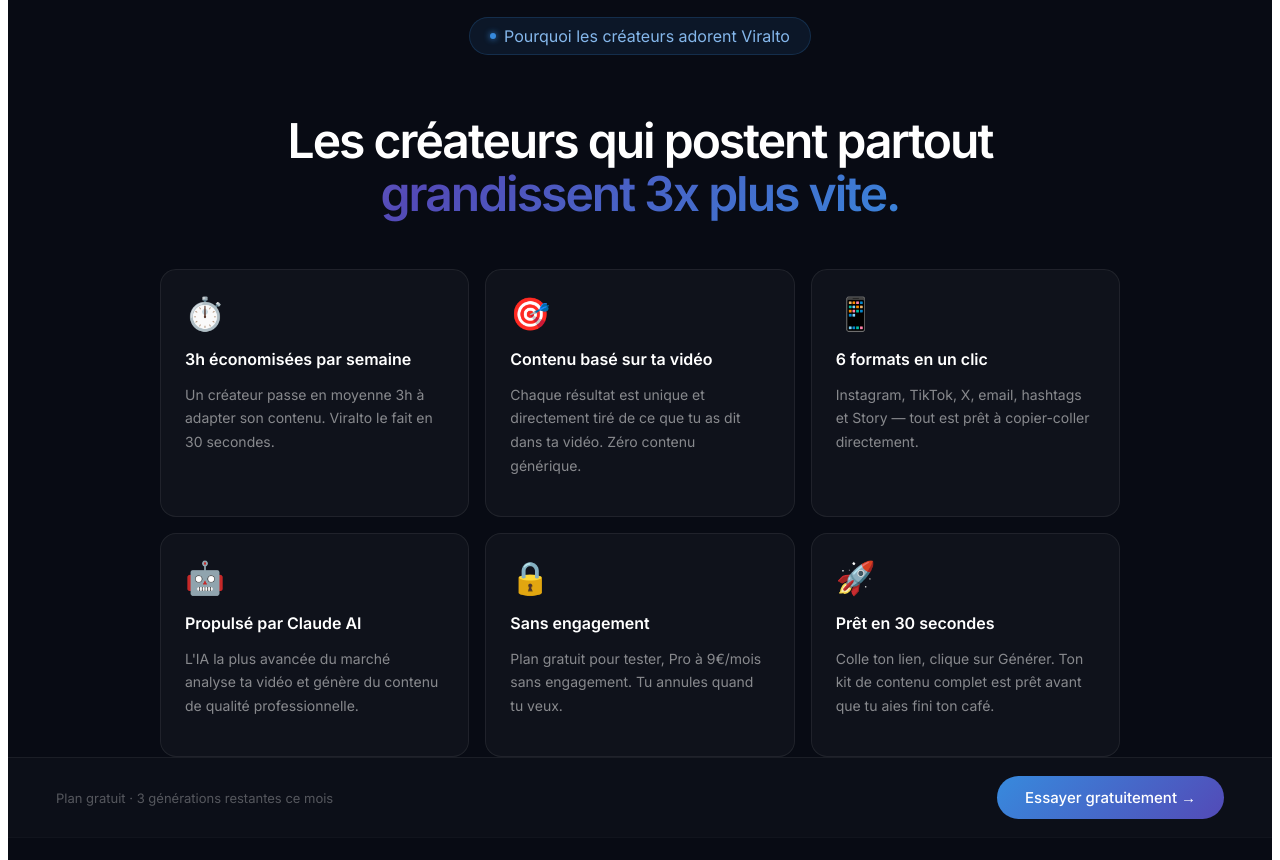
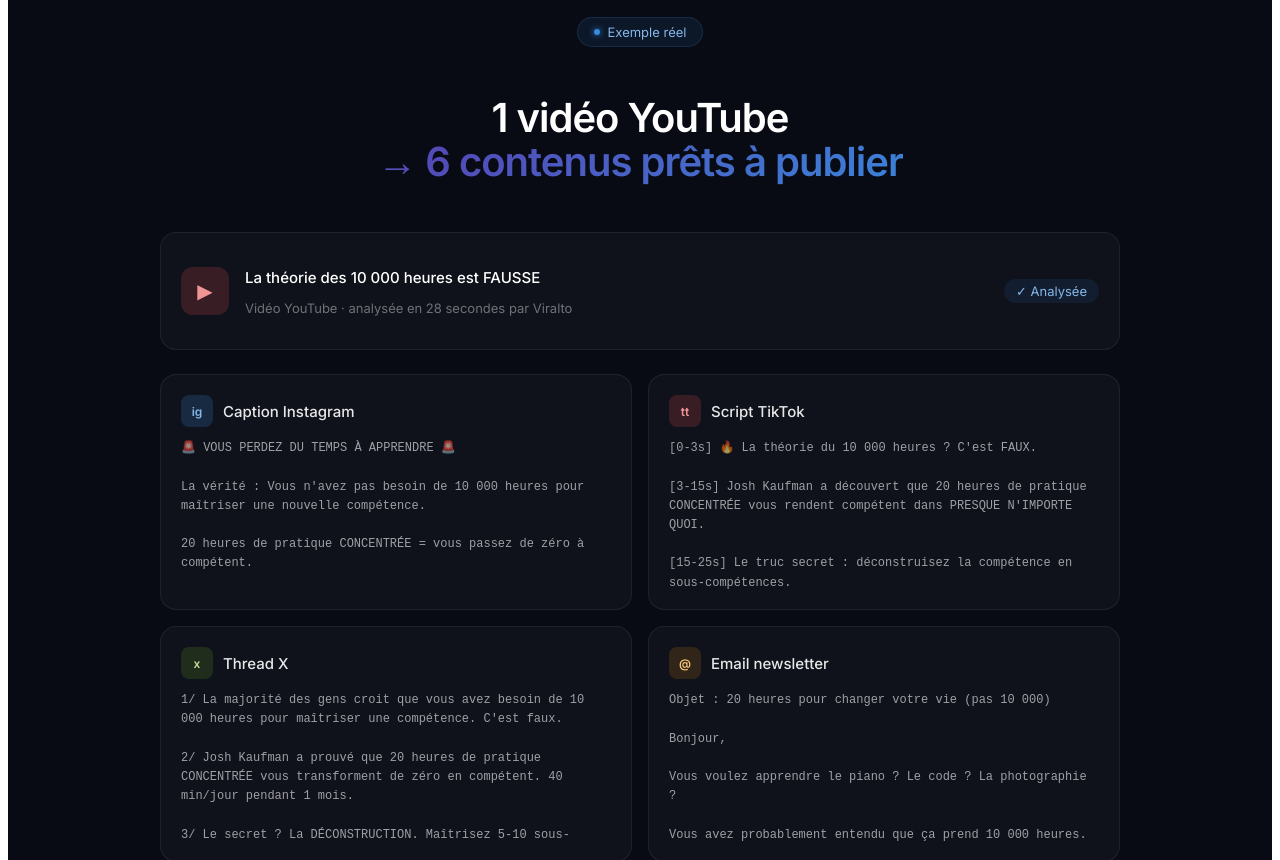
Before and after one commit to AxelBen81/viralto, a Next.js app: page / in a window 1280 px wide. Shown: the part 1400-2260 px from the top of the page. Built offline with nearby package versions, Linux system fonts and the light colour scheme; no server answers.

Commit message:
Update page.tsx

```diff
--- a/app/page.tsx
+++ b/app/page.tsx
@@ -253,6 +253,64 @@
           </div>
         </section>
 
+        {/* Section Avant/Après */}
+<section style={{ maxWidth: 960, margin: "0 auto", padding: "0 48px 64px" }}>
+  <div style={{ textAlign: "center", marginBottom: 48 }}>
+    <div style={{ display: "inline-flex", alignItems: "center", gap: 8, fontSize: 13, color: "#85B7EB", background: "rgba(55,138,221,0.1)", border: "1px solid rgba(55,138,221,0.2)", padding: "6px 16px", borderRadius: 24, marginBottom: 16 }}>
+      <div style={{ width: 6, height: 6, background: "#378ADD", borderRadius: "50%", boxShadow: "0 0 6px #378ADD" }} />
+      Exemple réel
+    </div>
+    <h2 style={{ fontSize: 40, fontWeight: 600, letterSpacing: -1, lineHeight: 1.1 }}>
+      {"1 vidéo YouTube"}<br />
+      <span className="gradient-animated">{"→ 6 contenus prêts à publier"}</span>
+    </h2>
+  </div>
+
+  {/* Vidéo source */}
+  <div style={{ background: "rgba(255,255,255,0.03)", border: "1px solid rgba(255,255,255,0.07)", borderRadius: 16, padding: 20, marginBottom: 24, display: "flex", alignItems: "center", gap: 16 }}>
+    <div style={{ width: 48, height: 48, borderRadius: 12, background: "rgba(226,75,74,0.2)", color: "#F09595", display: "flex", alignItems: "center", justifyContent: "center", fontSize: 20, flexShrink: 0 }}>▶</div>
+    <div>
+      <p style={{ fontSize: 15, fontWeight: 500, color: "white", marginBottom: 4 }}>{"La théorie des 10 000 heures est FAUSSE"}</p>
+      <p style={{ fontSize: 13, color: "rgba(255,255,255,0.4)" }}>{"Vidéo YouTube · analysée en 28 secondes par Viralto"}</p>
+    </div>
+    <div style={{ marginLeft: "auto", fontSize: 13, color: "#85B7EB", background: "rgba(55,138,221,0.1)", padding: "4px 12px", borderRadius: 20 }}>✓ Analysée</div>
+  </div>
+
+  {/* Outputs */}
+  <div style={{ display: "grid", gridTemplateColumns: "repeat(2, 1fr)", gap: 16 }}>
+    {[
+      {
+        icon: "ig", label: "Caption Instagram", color: "#85B7EB", bg: "rgba(55,138,221,0.2)",
+        content: `🚨 VOUS PERDEZ DU TEMPS À APPRENDRE 🚨\n\nLa vérité : Vous n'avez pas besoin de 10 000 heures pour maîtriser une nouvelle compétence.\n\n20 heures de pratique CONCENTRÉE = vous passez de zéro à compétent.\n\n40 minutes par jour pendant un mois suffit.\n\nSauve ce post 👇\n\n#ApprentissageRapide #DéveloppementPersonnel`
+      },
+      {
+        icon: "tt", label: "Script TikTok", color: "#F09595", bg: "rgba(226,75,74,0.2)",
+        content: `[0-3s] 🔥 La théorie du 10 000 heures ? C'est FAUX.\n\n[3-15s] Josh Kaufman a découvert que 20 heures de pratique CONCENTRÉE vous rendent compétent dans PRESQUE N'IMPORTE QUOI.\n\n[15-25s] Le truc secret : déconstruisez la compétence en sous-compétences.\n\n[25-30s] Commence aujourd'hui. 40 min/jour. 1 mois. →`
+      },
+      {
+        icon: "x", label: "Thread X", color: "#C0DD97", bg: "rgba(99,153,34,0.2)",
+        content: `1/ La majorité des gens croit que vous avez besoin de 10 000 heures pour maîtriser une compétence. C'est faux.\n\n2/ Josh Kaufman a prouvé que 20 heures de pratique CONCENTRÉE vous transforment de zéro en compétent. 40 min/jour pendant 1 mois.\n\n3/ Le secret ? La DÉCONSTRUCTION. Maîtrisez 5-10 sous-compétences clés. C'est tout.`
+      },
+      {
+        icon: "@", label: "Email newsletter", color: "#FAC775", bg: "rgba(186,117,23,0.2)",
+        content: `Objet : 20 heures pour changer votre vie (pas 10 000)\n\nBonjour,\n\nVous voulez apprendre le piano ? Le code ? La photographie ?\n\nVous avez probablement entendu que ça prend 10 000 heures. C'est faux.\n\nJosh Kaufman a prouvé : 20 heures suffisent pour passer de zéro à compétent.`
+      },
+    ].map((f) => (
+      <div key={f.label} style={{ background: "rgba(255,255,255,0.03)", border: "1px solid rgba(255,255,255,0.07)", borderRadius: 16, padding: 20 }}>
+        <div style={{ display: "flex", alignItems: "center", gap: 10, marginBottom: 12 }}>
+          <div style={{ width: 32, height: 32, borderRadius: 8, background: f.bg, color: f.color, display: "flex", alignItems: "center", justifyContent: "center", fontSize: 12, fontWeight: 600 }}>
+            {f.icon}
+          </div>
+          <span style={{ fontSize: 15, fontWeight: 500, color: "rgba(255,255,255,0.9)" }}>{f.label}</span>
+        </div>
+        <pre style={{ fontSize: 12, color: "rgba(255,255,255,0.6)", whiteSpace: "pre-wrap", lineHeight: 1.6, margin: 0, maxHeight: 150, overflowY: "auto" }}>
+          {f.content}
+        </pre>
+      </div>
+    ))}
+  </div>
+</section>
+
         {/* Pourquoi Viralto */}
         <section style={{ maxWidth: 960, margin: "0 auto", padding: "24px 48px 24" }}>
          <div style={{ textAlign: "center", marginBottom: 48 }}>
```
